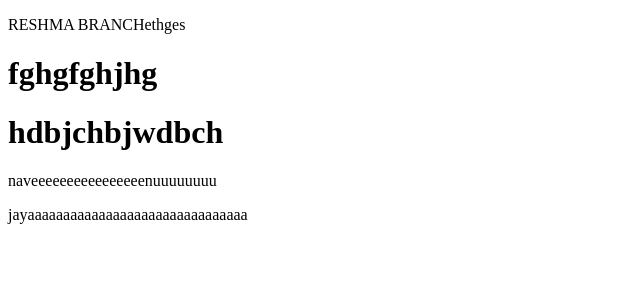
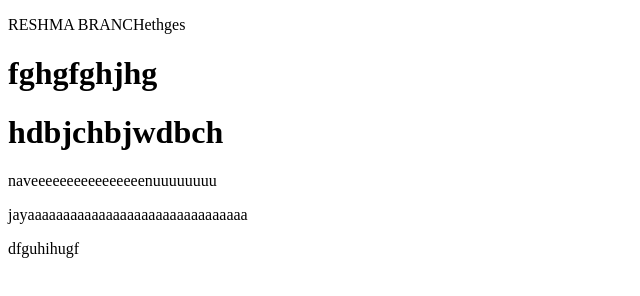
Before and after one commit to reshu68/examplegithub, a plain HTML site: page byebye.html in a window 1280 px wide. Shown: the whole page, without its empty margins (0-640 px from the left). Drawn offline with Linux system fonts and the light colour scheme.

Commit message:
Update byebye.html

```diff
--- a/byebye.html
+++ b/byebye.html
@@ -11,5 +11,6 @@
     <h1>hdbjchbjwdbch</h1>
     <p>naveeeeeeeeeeeeeeeenuuuuuuuu</p>
     <p>jayaaaaaaaaaaaaaaaaaaaaaaaaaaaaaaa</p>
+    <p>dfguhihugf</p>
 </body>
 </html>
```
